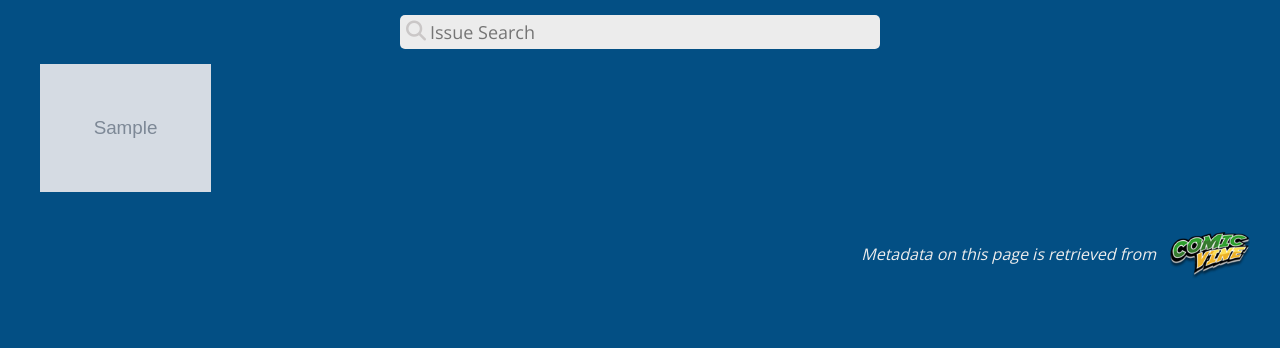
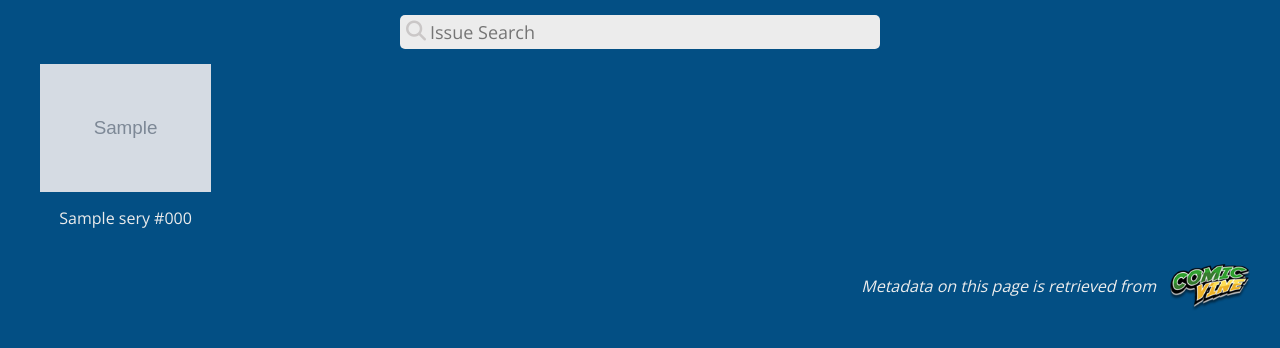
Before and after one commit to bpepple/bamf, a Django app: page /issue/ in a window 1280 px wide. Shown: the part 50-398 px from the top of the page. Run offline with Django 3.2, Linux system fonts and the light colour scheme; tables that the repository leaves empty hold one stand-in row (values such as "Sample post"); grey boxes marked "Sample" are stand-in pictures; some libraries are stand-ins or nearby versions.

Commit message:
Add style to show url link text in Issue listview.

```diff
--- a/static/site/style.css
+++ b/static/site/style.css
@@ -451,6 +451,12 @@ a.button.reprocess-issue {
     margin: 0 0 10px;
 }
 
+.recent-issues li p {
+    text-align: center;
+    font-size: 16px;
+    margin: 5px 8px;
+}
+
 /*
  *  Arcs
  */
```
